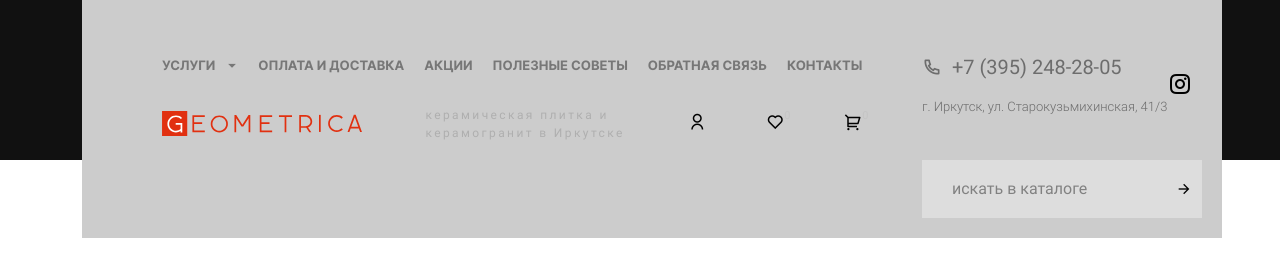
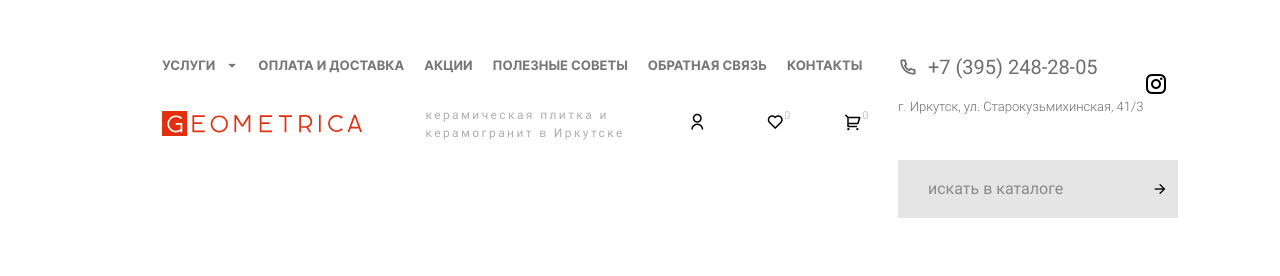
Before and after one commit to frontend4every1/geometrica, a website: page src/index.html in a window 1280 px wide. Drawn offline with nearby package versions, Linux system fonts and the light colour scheme; files that its build step writes are made by us from their sources; files whose address does not match are found by name.

Commit message:
Header style

```diff
--- a/gulp/version.json
+++ b/gulp/version.json
@@ -1,3 +1,3 @@
 {
-    "main": "20220607010002"
+    "main": "20220607011550"
 }
--- a/src/scss/layout/_header.scss
+++ b/src/scss/layout/_header.scss
@@ -3,7 +3,7 @@
 // -----------------------------------------------------------------------------
 .header {
   height: 160px;
-  background-color: #111;
+  background-color: #fff;
   &__container {
     position: relative;
   }
@@ -11,11 +11,11 @@
     position: absolute;
     top: 0;
     left: 12px;
-    width: 100%;
+    right: 12px;
     display: flex;
     justify-content: space-between;
     padding: 56px 0 0 0;
-    background-color: #ccc;
+    background-color: #fff;
   }
   &__left {
     padding: 0 0 0 80px;
```
Also changed, not shown: dist/css/main.css, dist/css/main.min.css, 7 other files.
